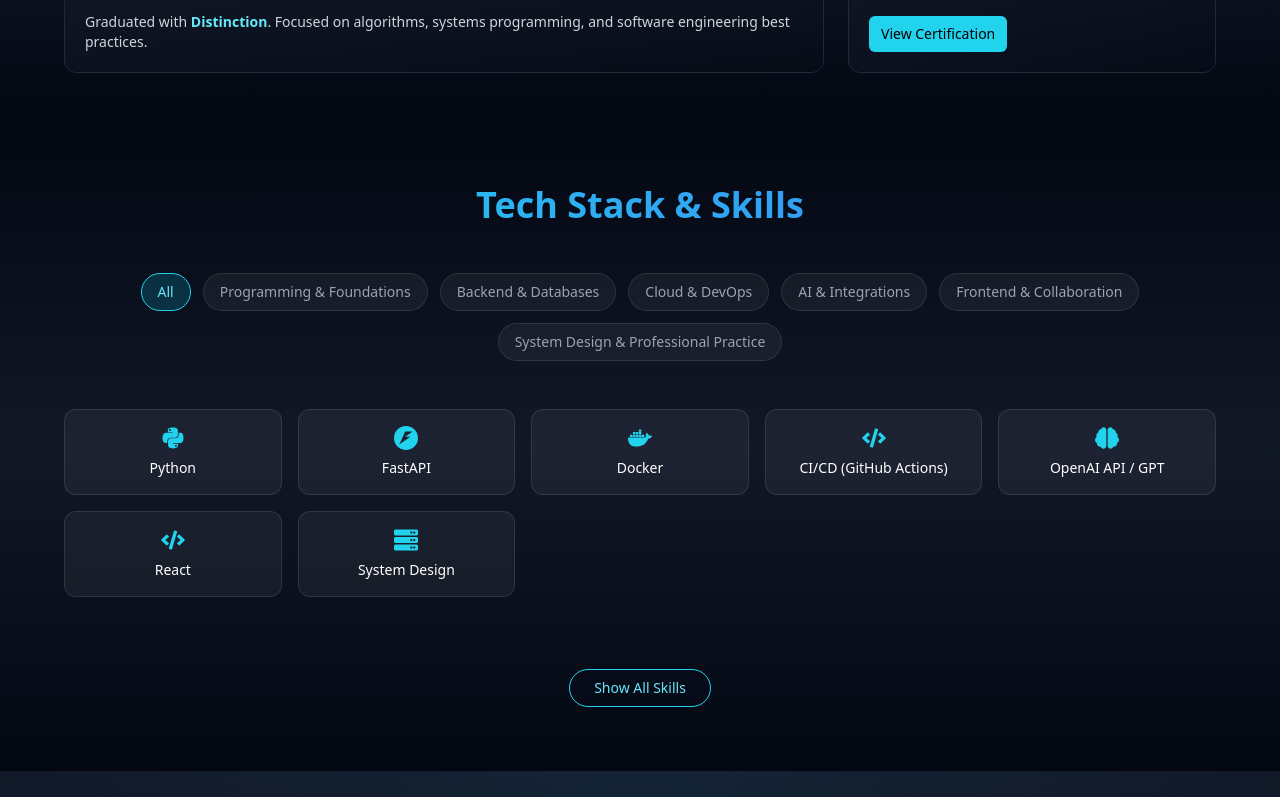
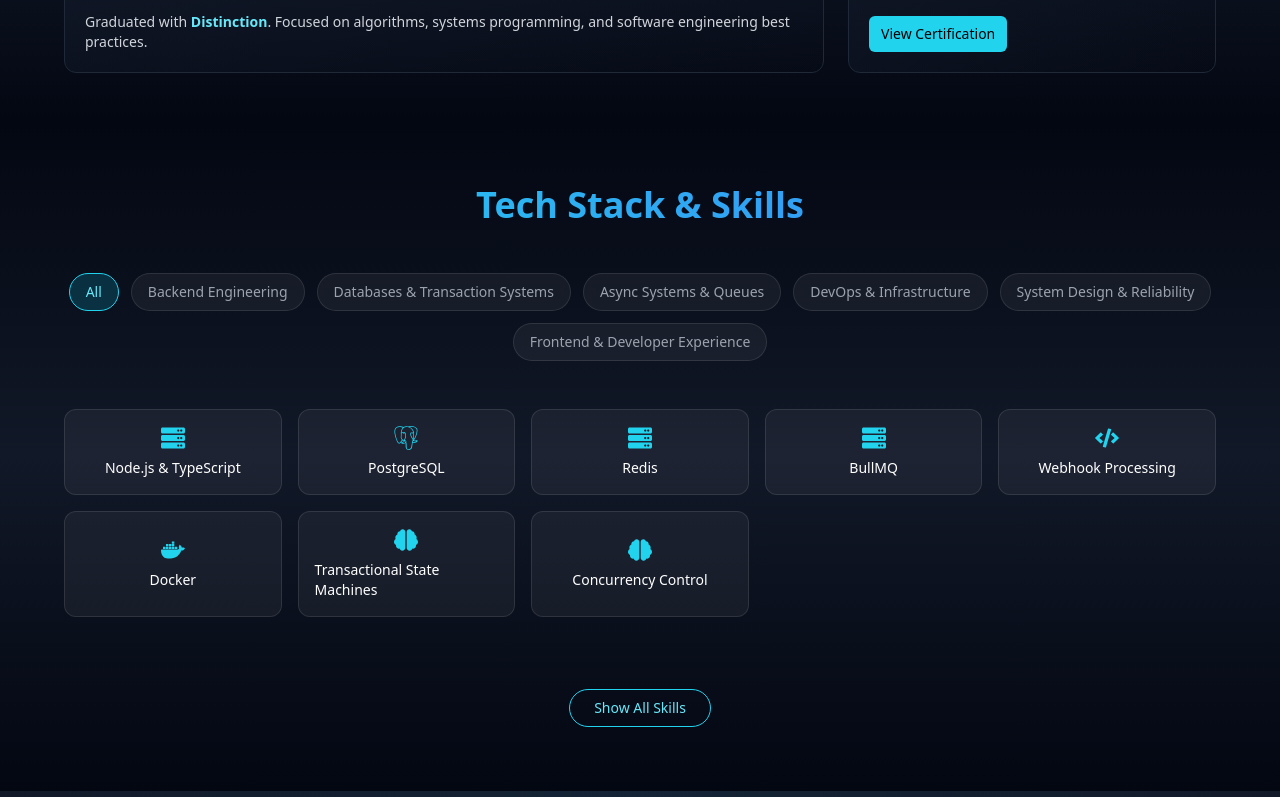
Before and after one commit to paul-murithi/personal-portfolio, a Next.js app: page / in a window 1280 px wide. Shown: the part 1175-1972 px from the top of the page. Built offline with nearby package versions, Linux system fonts and the light colour scheme.

Commit message:
feat: Update profile section

```diff
--- a/app/components/ProfileSection.tsx
+++ b/app/components/ProfileSection.tsx
@@ -36,7 +36,7 @@
             Hey, I&apos;m Paul Murithi
           </h1>
           <h2 className="text-lg md:text-xl text-gray-300 font-medium">
-            Backend Developer focused on FinTech & Distributed Systems
+            Backend Developer Focused on FinTech & Distributed Systems
           </h2>
           <p className="flex items-center justify-center text-gray-400 text-sm mt-2">
             <svg
@@ -54,12 +54,12 @@
             Mount Kenya University, Meru, Kenya
           </p>
 
-          <p className="text-gray-400 max-w-lg mx-auto leading-relaxed">
-            IT tudent building production-style systems. <br />
-            Currently exploring how real software handles transactions,
-            failures, concurrency, and scale, with a growing focus on FinTech
-            infrastructure and distributed backend systems.
-          </p>
+          {/* <p className="text-gray-400 max-w-lg mx-auto leading-relaxed">
+            Computer Science student focused on backend engineering,
+            transactional systems, and FinTech infrastructure. <br />
+            Building production-style software that explores concurrency,
+            resilience, and distributed architecture.
+          </p> */}
         </motion.div>
 
         {/* Contact & Social */}
--- a/app/components/SkillsSection.tsx
+++ b/app/components/SkillsSection.tsx
@@ -2,107 +2,123 @@
 "use client";
 import { useState } from "react";
 import { motion, AnimatePresence } from "framer-motion";
-import { FaPython, FaCode, FaBrain, FaServer } from "react-icons/fa";
-import {
-  SiFlask,
-  SiScikitlearn,
-  SiPostgresql,
-  SiFastapi,
-  SiDocker,
-} from "react-icons/si";
+import { FaCode, FaBrain, FaServer } from "react-icons/fa";
+import { SiPostgresql, SiDocker } from "react-icons/si";
 import { PageHeading } from "./PageHeading";
 
 const skillCategories = [
   {
-    category: "Programming & Foundations",
+    category: "Backend Engineering",
     skills: [
       {
-        name: "Python",
-        icon: <FaPython />,
+        name: "Node.js & TypeScript",
+        icon: <FaServer />,
       },
       {
-        name: "Git & CLI",
+        name: "Express.js",
+        icon: <FaServer />,
+      },
+      {
+        name: "REST API Design",
         icon: <FaCode />,
       },
       {
-        name: "Data Structures & Algorithms",
+        name: "Structured Logging",
+        icon: <FaCode />,
+      },
+    ],
+  },
+
+  {
+    category: "Databases & Transaction Systems",
+    skills: [
+      {
+        name: "PostgreSQL",
+        icon: <SiPostgresql />,
+      },
+      {
+        name: "SQL Transactions",
         icon: <FaBrain />,
       },
       {
-        name: "Problem Solving & Debugging",
+        name: "Row-Level Locking",
+        icon: <FaBrain />,
+      },
+      {
+        name: "Atomic Operations & Idempotency",
         icon: <FaBrain />,
       },
     ],
   },
+
   {
-    category: "Backend & Databases",
+    category: "Async Systems & Queues",
     skills: [
       {
-        name: "Flask",
-        icon: <SiFlask />,
-      },
-      {
-        name: "FastAPI",
-        icon: <SiFastapi />,
-      },
-      {
-        name: "SQL / PostgreSQL",
-        icon: <SiPostgresql />,
-      },
-      {
-        name: "Authentication & JWT",
+        name: "Redis",
         icon: <FaServer />,
       },
       {
-        name: "Express JS / Node",
+        name: "BullMQ",
         icon: <FaServer />,
+      },
+      {
+        name: "Event-Driven Architecture",
+        icon: <FaCode />,
+      },
+      {
+        name: "Webhook Processing",
+        icon: <FaCode />,
       },
     ],
   },
+
   {
-    category: "Cloud & DevOps",
+    category: "DevOps & Infrastructure",
     skills: [
       {
         name: "Docker",
         icon: <SiDocker />,
       },
       {
-        name: "CI/CD (GitHub Actions)",
+        name: "Docker Compose",
+        icon: <SiDocker />,
+      },
+      {
+        name: "Linux CLI & Git",
         icon: <FaCode />,
       },
       {
-        name: "Redis / Caching",
-        icon: <FaServer />,
-      },
-      {
-        name: "Cloud Deployment (AWS / Render)",
+        name: "Environment Automation",
         icon: <FaServer />,
       },
     ],
   },
+
   {
-    category: "AI & Integrations",
+    category: "System Design & Reliability",
     skills: [
       {
-        name: "scikit-learn",
-        icon: <SiScikitlearn />,
-      },
-      {
-        name: "OpenAI API / GPT",
+        name: "Transactional State Machines",
         icon: <FaBrain />,
       },
       {
-        name: "Hugging Face Models",
+        name: "Concurrency Control",
         icon: <FaBrain />,
       },
       {
-        name: "LangChain & Prompt Engineering",
-        icon: <FaBrain />,
+        name: "Resilient System Design",
+        icon: <FaServer />,
+      },
+      {
+        name: "Failure Simulation",
+        icon: <FaServer />,
       },
     ],
   },
+
   {
-    category: "Frontend & Collaboration",
+    category: "Frontend & Developer Experience",
     skills: [
       {
         name: "React",
@@ -113,24 +129,11 @@
         icon: <FaCode />,
       },
       {
-        name: "Open Source & Team Workflow",
-        icon: <FaServer />,
-      },
-    ],
-  },
-  {
-    category: "System Design & Professional Practice",
-    skills: [
-      {
-        name: "System Design",
-        icon: <FaServer />,
+        name: "Developer Tooling",
+        icon: <FaCode />,
       },
       {
-        name: "Monitoring & Analytics",
-        icon: <FaServer />,
-      },
-      {
-        name: "Portfolio & Deployment Strategy",
+        name: "Technical Documentation",
         icon: <FaCode />,
       },
     ],
@@ -141,14 +144,14 @@
 const allSkills = skillCategories.flatMap((cat) => cat.skills);
 
 const highlightSkills = [
-  "Python",
-  "FastAPI",
+  "Node.js & TypeScript",
+  "PostgreSQL",
   "Docker",
-  "PostgreSQL",
-  "OpenAI API / GPT",
-  "React",
-  "System Design",
-  "CI/CD (GitHub Actions)",
+  "Redis",
+  "BullMQ",
+  "Concurrency Control",
+  "Transactional State Machines",
+  "Webhook Processing",
 ];
 
 const SkillsTabs = () => {
```
